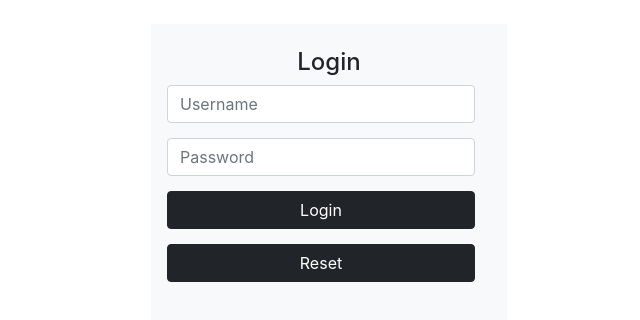
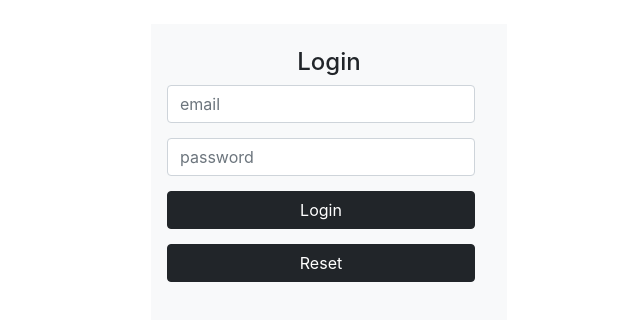
Before and after one commit to Maa1236/finalproject, a React (Create React App) app: page / in a window 1280 px wide. Shown: the top 320 px of the page, without its empty margins (311-951 px from the left). Built offline with nearby package versions, Linux system fonts and the light colour scheme; no server answers.

Commit message:
login form

```diff
--- a/src/App.js
+++ b/src/App.js
@@ -1,13 +1,30 @@
 import './App.css';
 import {Services} from './Services/Services';
-import {Fragment} from 'react';
-import {Login} from './Login/Login'
+import {Fragment,useState} from 'react';
+import {Login} from './Components/Login/Login';
+import {MainPage} from './Components/MainPage/MainPage';
 
 function App() {
+
+  const [inputEmail, setInputEmail] = useState("");
+  const [inputPassword, setInputPassword] = useState("");
+
+
+  async function letMeIn(event) {
+    event.preventDefault();
+    let data = await Services(inputEmail, inputPassword);
+    console.log(data);
+  }
+
+
   return (
     <Fragment>
-      <Login />
-
+      <Login
+      setInputEmail={setInputEmail}
+      setInputPassword={setInputPassword}
+      letMeIn={letMeIn}
+      />
+      <MainPage />
     </Fragment>
 
 
--- /dev/null
+++ b/src/Components/Login/Login.jsx
@@ -0,0 +1,46 @@
+import "./Login.css";
+
+export const Login = ({ setInputEmail, setInputPassword,letMeIn }) => {
+
+  return (
+    <div className="container">
+      <div className="row">
+        <div className="col-md-4 offset-md-4">
+          <div className="login-form bg-light mt-4 p-4">
+            <form action="" method="">
+              <h4 className="text-center">Login</h4>
+              <div className="col-12 row g-3 nasaKlasa">
+                <input
+                  type="text"
+                  name="email"
+                  className="form-control"
+                  placeholder="email"
+                  onChange={(event) => { setInputEmail(event.target.value) } }
+                  />
+              </div>
+              <div className="col-12 row g-3 nasaKlasa">
+                <input
+                  type="password"
+                  name="password"
+                  className="form-control"
+                  placeholder="password"
+                  onChange={(event) => { setInputPassword(event.target.value) } }
+                  />
+              </div>
+              <div className="col-12 row g-3 nasaKlasa">
+                <button type="submit" className="btn btn-dark " onClick={letMeIn} >
+                  Login
+                </button>
+              </div>
+              <div className="col-12 row g-3 nasaKlasa">
+                <button type="reset" className="btn btn-dark ">
+                  Reset
+                </button>
+              </div>
+            </form>
+          </div>
+        </div>
+      </div>
+    </div>
+  );
+};
--- /dev/null
+++ b/src/Components/MainPage/MainPage.jsx
@@ -0,0 +1,7 @@
+
+
+export  const MainPage=()=> {
+    return(
+        <div></div>
+    )
+}
--- a/src/Login/Login.jsx
+++ /dev/null
@@ -1,29 +0,0 @@
-import './Login.css';
-
-export const Login = () => {
-    return (
-        <div className="container">
-            <div className="row">
-                <div className="col-md-4 offset-md-4">
-                    <div className="login-form bg-light mt-4 p-4">
-                        <form action="" method="">
-                            <h4 className="text-center">Login</h4>
-                            <div className="col-12 row g-3 nasaKlasa">
-                                <input type="text" name="username" className="form-control" placeholder="Username" />
-                            </div>
-                            <div className="col-12 row g-3 nasaKlasa">
-                                <input type="password" name="password" className="form-control" placeholder="Password" />
-                            </div>
-                            <div className="col-12 row g-3 nasaKlasa">
-                                <button type="submit" className="btn btn-dark "  >Login</button>
-                            </div>
-                                <div className="col-12 row g-3 nasaKlasa">
-                                    <button type="reset" className="btn btn-dark " >Reset</button>
-                                </div>
-                        </form>
-                    </div>
-                </div>
-            </div>
-        </div>
-    )
-}
--- a/src/Services/Services.js
+++ b/src/Services/Services.js
@@ -1,23 +1,16 @@
 const url = "http://localhost:3333/login";
 
-export async function Services() {
-
+export async function Services(emailValue,passwordValue) {
   const response = await fetch(url, {
-      method: 'POST',
+    method: "POST",
     headers: {
-        'Content-Type': 'application/json'
-
+      "Content-Type": "application/json",
     },
 
     body: JSON.stringify({
-        email: "dev@dev.com",
-    password: "developer"
-    })
+      email: emailValue,
+      password: passwordValue,
+    }),
   });
   return response.json();
 }
-
-  Services()
-  .then(data => {
-    console.log(data);
-  });
```
Also changed, not shown: src/Components/Login/Login.css (renamed from src/Login/Login.css), src/Components/MainPage/MainPage.css (added). Lines whose indentation alone changed are shown as unchanged.
